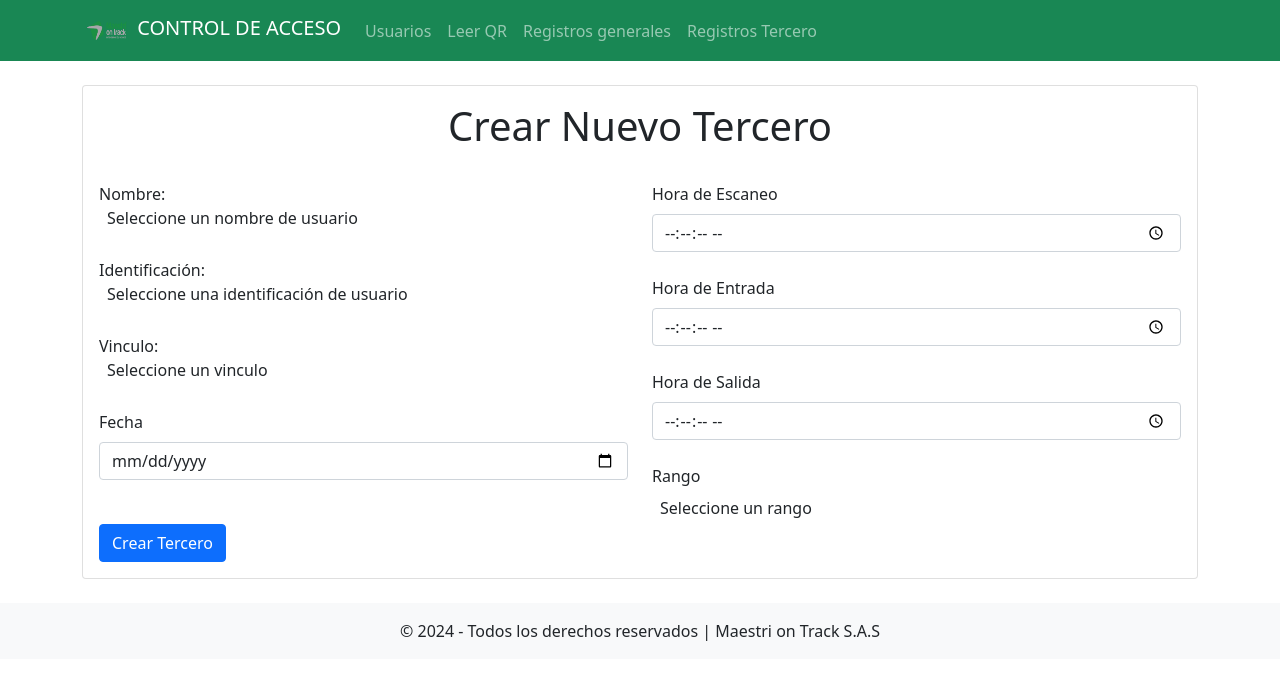
After one commit to JulianLargo72/Sistema-Control-de-acceso-Maestri-Ontrack, a Flask app: page /crear_tercero in a window 1280 px wide. The commit adds this page. Shown: the top 680 px of the page. Run offline with Flask 3, Linux system fonts and the light colour scheme; data that the repository does not hold is empty; some libraries are stand-ins or nearby versions.

Commit message:
crea tercero

```diff
--- a/app.py
+++ b/app.py
@@ -105,6 +105,8 @@ def eliminar_usuario(id_usuario):
     else:
         return "Usuario no encontrado"
 
+
+
 @app.route('/registros_bd')
 def mostrar_registros_bd():
     registros = database.obtener_registros()
@@ -197,5 +199,101 @@ def borrar_registro_route(id_registro):
         return "Método no permitido", 405
 
 
+
+
+
+@app.route('/terceros')
+def mostrar_terceros():
+    terceros = database.obtener_tercero()
+    return render_template('terceros.html', terceros=terceros)
+
+@app.route('/filtrar_terceros', methods=['GET'])
+def filtrar_terceros():
+    fecha_inicio = request.args.get('fecha_inicio')
+    fecha_fin = request.args.get('fecha_fin')
+
+    if not fecha_inicio:
+        fecha_inicio = datetime.now().replace(day=1).strftime('%Y-%m-%d')
+    if not fecha_fin:
+        fecha_fin = datetime.now().strftime('%Y-%m-%d')
+
+    fecha_inicio = datetime.strptime(fecha_inicio, '%Y-%m-%d')
+    fecha_fin = datetime.strptime(fecha_fin, '%Y-%m-%d')
+
+    terceros_filtrados = database.obtener_tercero_entre_fechas(fecha_inicio, fecha_fin)
+
+    if request.args.get('exportar') == 'True':
+        df = pd.DataFrame(terceros_filtrados)
+
+        # Crear el nombre del archivo con el formato deseado
+        nombre_archivo = f"{fecha_inicio.strftime('%Y-%m-%d')} - {fecha_fin.strftime('%Y-%m-%d')}.xlsx"
+
+        # Forzar la descarga del archivo de Excel desde memoria
+        excel_buffer = BytesIO()
+        df.to_excel(excel_buffer, index=False)
+        excel_buffer.seek(0)
+        return send_file(excel_buffer, as_attachment=True, mimetype='application/vnd.openxmlformats-officedocument.spreadsheetml.sheet', download_name=nombre_archivo)
+
+
+    return render_template('terceros.html', terceros=terceros_filtrados, fecha_inicio=fecha_inicio.strftime('%Y-%m-%d'), fecha_fin=fecha_fin.strftime('%Y-%m-%d'))
+
+@app.route('/crear_tercero', methods=['GET', 'POST'])
+def crear_tercero():
+    if request.method == 'POST':
+        identificacion = request.form['identificacion']
+        nombre = request.form['nombre']
+        area = request.form['area']
+        fecha = request.form['fecha']
+        hora_escaneo = request.form['hora_escaneo']
+        hora_entrada = request.form['hora_entrada']
+        hora_salida = request.form['hora_salida']
+        rango = request.form['rango']
+        if database.crear_tercero(identificacion, nombre, area, fecha, hora_escaneo, hora_entrada, hora_salida, rango):
+            # Redirige a una página exitosa si la creación del tercero fue exitosa
+            return redirect(url_for('mostrar_terceros'))
+        else:
+            # Redirige a una página de error si la creación del tercero falló
+            return redirect(url_for('crear_tercero'))
+    else:
+        # Obtener la lista de usuarios desde la base de datos
+        usuarios = database.obtener_usuarios()
+        # Renderizar la vista HTML para crear un nuevo tercer0, pasando la lista de usuarios al template
+        return render_template('crear_tercero.html', usuarios=usuarios)
+
+
+@app.route('/editar_tercero/<int:id_tercero>', methods=['GET', 'POST'])
+def editar_tercero(id_tercero):
+    if request.method == 'POST':
+        # Obtener los datos del formulario de edición
+        identificacion = request.form['identificacion']
+        nombre = request.form['nombre']
+        area = request.form['area']
+        fecha = request.form['fecha']
+        hora_escaneo = request.form['hora_escaneo']
+        hora_entrada = request.form['hora_entrada']
+        hora_salida = request.form['hora_salida']
+        rango = request.form['rango']
+
+        # Llamar a la función para editar el tercero en la base de datos
+        database.editar_tercero(id_tercero, identificacion, nombre, area, fecha, hora_escaneo, hora_entrada, hora_salida, rango)
+
+        # Redireccionar a la página de lista de tercero después de la edición
+        return redirect(url_for('mostrar_terceros'))
+    else:
+        # Obtener el tercero a editar de la base de datos
+        tercero = database.obtener_tercero_por_id(id_tercero)
+        usuarios = database.obtener_usuarios()
+        return render_template('editar_tercero.html', tercero=tercero, usuarios=usuarios)
+
+@app.route('/borrar_tercero/<int:id_tercero>', methods=['GET', 'POST'])
+def borrar_tercero_route(id_tercero):
+    if request.method == 'POST':
+        database.borrar_tercero(id_tercero)
+        return redirect(url_for('mostrar_tercero'))
+    else:
+        return "Método no permitido", 405
+
+
+
 if __name__ == '__main__':
     app.run(host='192.168.0.44', port=5000, debug=True)
--- /dev/null
+++ b/templates/crear_tercero.html
@@ -0,0 +1,142 @@
+<!DOCTYPE html>
+<html lang="es">
+  <head>
+    <meta name="viewport" content="width=device-width, initial-scale=1.0" />
+    <title>Crear Tercero</title>
+    <link rel="stylesheet" href="https://cdn.jsdelivr.net/npm/bootstrap@5.1.3/dist/css/bootstrap.min.css" />
+    <link rel="stylesheet" href="https://cdn.jsdelivr.net/npm/select2@4.0.13/dist/css/select2.min.css" />
+    <link rel="stylesheet" href="https://cdn.jsdelivr.net/npm/select2-bootstrap-5-theme@1.3.0/dist/select2-bootstrap-5-theme.min.css" />
+    <link rel="stylesheet" href="https://cdn.jsdelivr.net/npm/bootstrap-select@1.14.0-beta2/dist/css/bootstrap-select.min.css">
+    <link rel="shortcut icon" href="/static/imagenes/favi.ico" />
+  </head>
+  <body>
+    {% include 'navbar.html' %}
+
+    <div class="container mt-4">
+      <div class="row">
+        <div class="col-12">
+          <form action="/crear_tercero" method="post">
+            <div class="card">
+              <div class="card-body">
+                <h1 class="card-title text-center">Crear Nuevo Tercero</h1>
+                <br>
+                <div class="row">
+                  <div class="col-6">
+                    <div class="form-group">
+                      <label for="nombre_usuario">Nombre:</label>
+                      <select id="nombre_usuario" name="nombre" class="form-control w-100 bootstrap-select" required data-live-search="true">
+                        <option value="" disabled selected></option>
+                        {% for usuario in usuarios %}
+                          <option value="{{ usuario.nombre }}">{{ usuario.nombre }}</option>
+                        {% endfor %}
+                      </select>
+                    </div>
+                    <br>
+                    <div class="form-group">
+                      <label for="identificacion_usuario">Identificación:</label>
+                      <select id="identificacion_usuario" name="identificacion" class="form-control w-100 bootstrap-select" required data-live-search="true">
+                        <option value="" disabled selected></option>
+                        {% for usuario in usuarios %}
+                          <option value="{{ usuario.identificacion }}">{{ usuario.identificacion }} => {{usuario.nombre}}</option>
+                        {% endfor %}
+                      </select>
+                    </div>
+                    <br>
+                    <div class="form-group">
+                      <label for="area">Vinculo:</label>
+                      <select id="area" name="area" class="form-control w-100 bootstrap-select" required data-live-search="true">
+                        <option value="" disabled selected></option>
+                        <option value="Administrativa">Administrativa</option>
+                        <option value="Gerencial">Gerencial</option>
+                        <option value="Comercial">Comercial</option>
+                        <option value="Operaciones">Operaciones</option>
+                        <option value="Tercero">Tercero</option>
+                      </select>
+                    </div>
+                    <br>
+                    <div class="form-group">
+                      <label for="fecha" class="form-label">Fecha</label>
+                      <input type="date" class="form-control" id="fecha" name="fecha" required>
+                    </div>
+                  </div>
+                  <br>
+                  <div class="col-6">
+                    <div class="form-group">
+                      <label for="hora_escaneo" class="form-label">Hora de Escaneo</label>
+                      <input type="time" class="form-control" id="hora_escaneo" name="hora_escaneo" step="1" required>
+                    </div>
+                    <br>
+                    <div class="form-group">
+                      <label for="hora_entrada" class="form-label">Hora de Entrada</label>
+                      <input type="time" class="form-control" id="hora_entrada" name="hora_entrada" step="1" required>
+                    </div>
+                    <br>
+                    <div class="form-group">
+                      <label for="hora_salida" class="form-label">Hora de Salida</label>
+                      <input type="time" class="form-control" id="hora_salida" name="hora_salida" step="1" required>
+                    </div>
+                    <br>
+                    <div class="form-group">
+                      <label for="rango" class="form-label">Rango</label>
+                      <select class="form-select" id="rango" name="rango" required>
+                        <option value="" disabled selected></option>
+                        <option value="Entrada AM">Entrada AM</option>
+                        <option value="Salida AM">Salida AM</option>
+                        <option value="Entrada PM">Entrada PM</option>
+                        <option value="Salida PM">Salida PM</option>
+                      </select>
+                    </div>
+                  </div>
+                </div>
+                <button type="submit" class="btn btn-primary">Crear Tercero</button>
+              </div>
+            </div>
+          </form>
+        </div>
+      </div>
+    </div>
+
+    <br>
+    <footer class="bg-light p-3 text-center">
+      <p class="mb-0">&copy; 2024 - Todos los derechos reservados | Maestri on Track S.A.S</p>
+    </footer>
+
+    <script src="https://cdn.jsdelivr.net/npm/bootstrap@5.2.3/dist/js/bootstrap.min.js" integrity="sha384-cuYeSxntonz0PPNlHhBs68uyIAVpIIOZZ5JqeqvYYIcEL727kskC66kF92t6Xl2V" crossorigin="anonymous"></script>
+    <script src="https://cdn.jsdelivr.net/npm/@popperjs/core@2.11.6/dist/umd/popper.min.js" integrity="sha384-oBqDVmMz9ATKxIep9tiCxS/Z9fNfEXiDAYTujMAeBAsjFuCZSmKbSSUnQlmh/jp3" crossorigin="anonymous"></script>
+
+
+    <script src="https://cdn.jsdelivr.net/npm/bootstrap-select@1.14.0-beta2/dist/js/bootstrap-select.min.js"></script>
+    <script src="https://cdn.jsdelivr.net/npm/select2@4.0.13/dist/js/select2.full.min.js"></script>
+
+    <script>
+        $(document).ready(function() {
+            // Inicializar select2 para el select de nombre de usuario
+            $('#nombre_usuario').select2({
+                theme: 'bootstrap-5',
+                allowClear: true,
+                placeholder: 'Seleccione un nombre de usuario'
+            });
+
+            // Inicializar select2 para el select de identificación de usuario
+            $('#identificacion_usuario').select2({
+                theme: 'bootstrap-5',
+                allowClear: true,
+                placeholder: 'Seleccione una identificación de usuario'
+            });
+
+            // Inicializar select2 para el select de área
+            $('#area').select2({
+                theme: 'bootstrap-5',
+                allowClear: true,
+                placeholder: 'Seleccione un vinculo'
+            });
+
+             $('#rango').select2({
+                theme: 'bootstrap-5',
+                allowClear: true,
+                placeholder: 'Seleccione un rango'
+            });
+        });
+    </script>
+  </body>
+</html>
--- a/templates/navbar.html
+++ b/templates/navbar.html
@@ -18,7 +18,10 @@
             <a class="nav-link" href="/leer">Leer QR</a>
           </li>
           <li class="nav-item">
-            <a class="nav-link" href="/registros_bd">Registros base de datos</a>
+            <a class="nav-link" href="/registros_bd">Registros generales</a>
+          </li>
+          <li class="nav-item">
+            <a class="nav-link" href="/terceros">Registros Tercero</a>
           </li>
         </ul>
       </div>
```
Also changed, not shown: database.py (+82 -0 lines), templates/terceros.html (added, +122 -0 lines), templates/editar_tercero.html (added).
